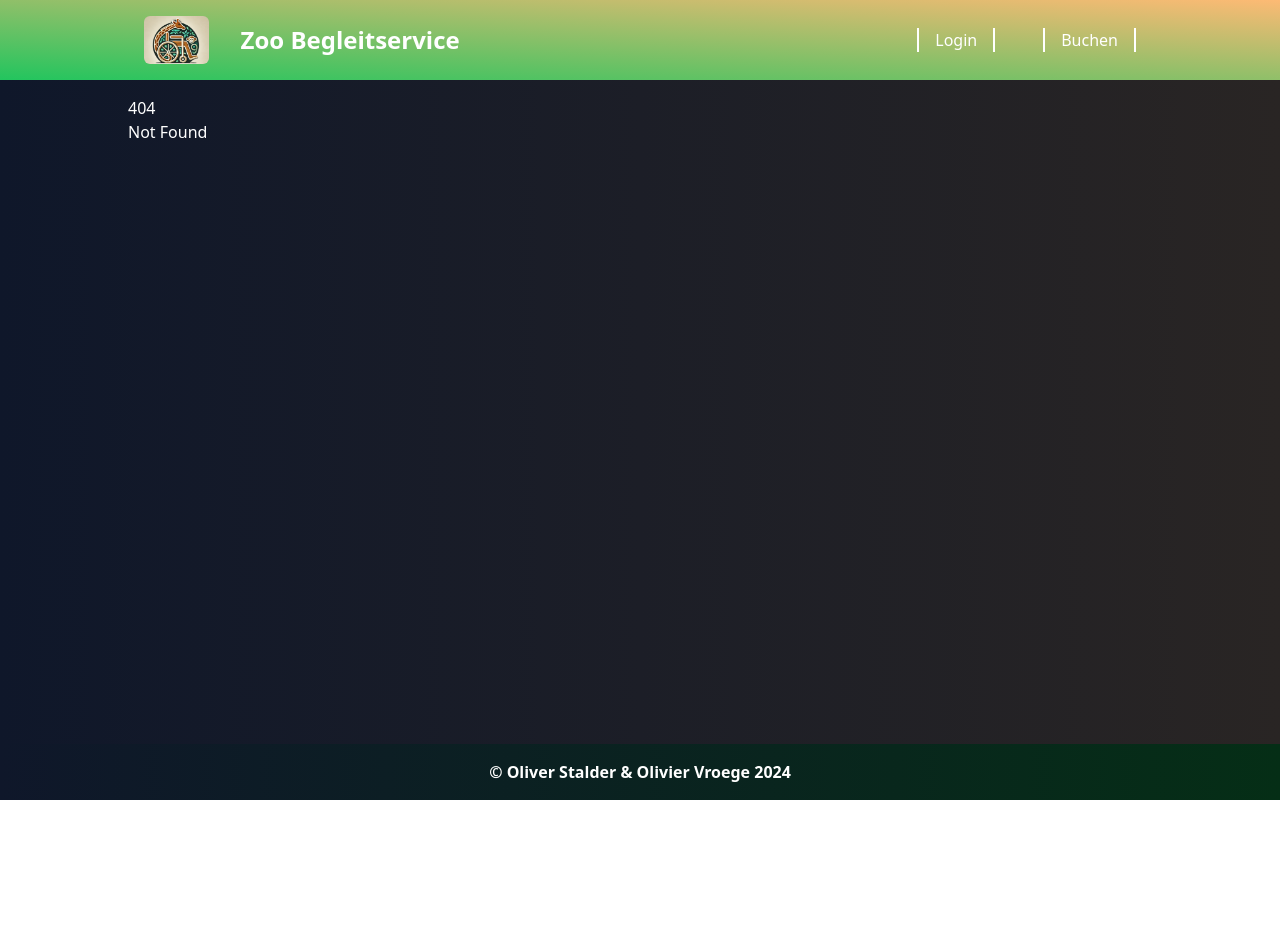
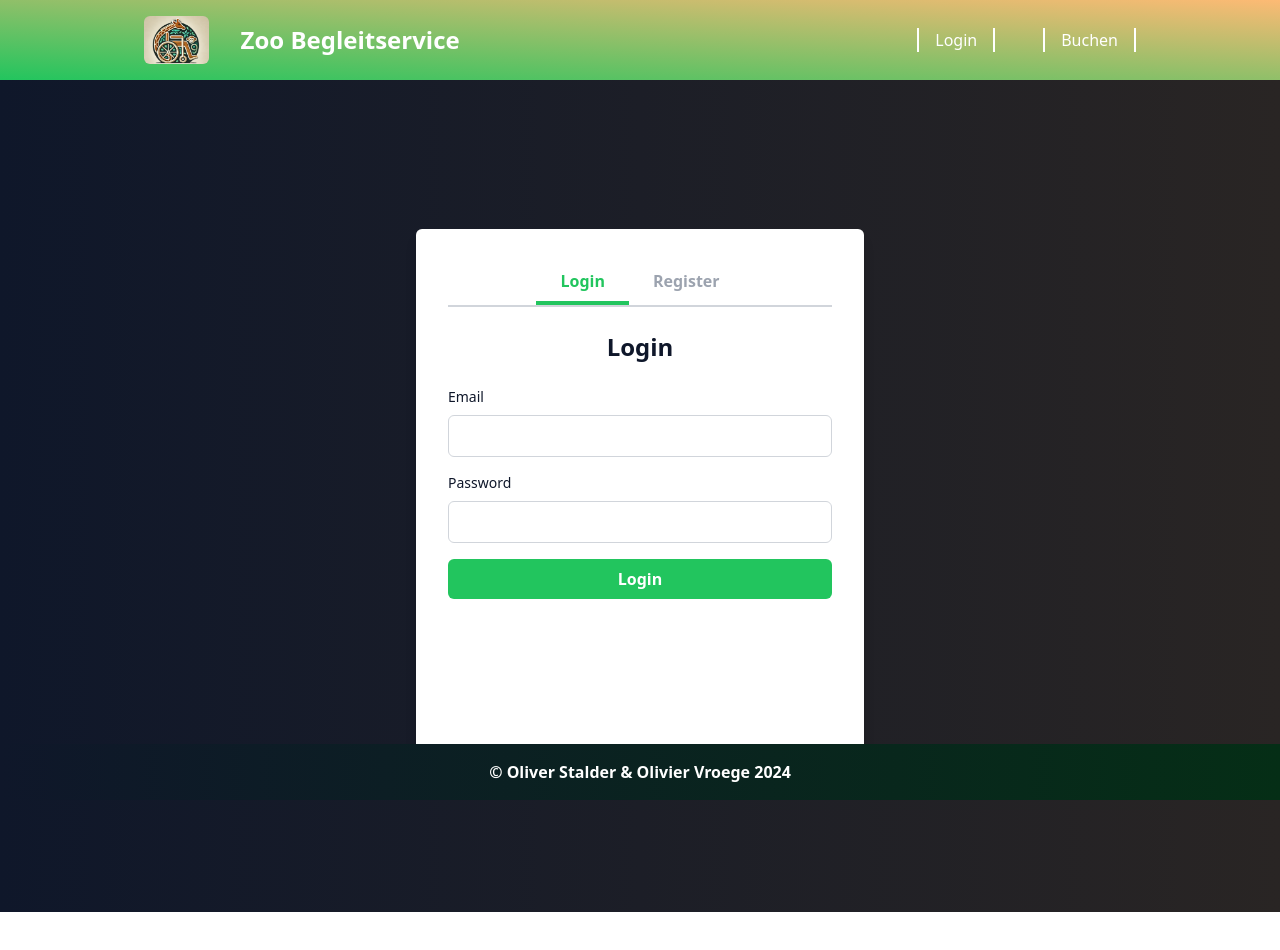
Before and after one commit to Seismix/zoo-begleitservice, a SvelteKit app: page /login in a window 1280 px wide. Before the commit this address had no page. Shown: the top 950 px of the page. Before the commit the page ends 840 px from the top, so only its background shows below. Built offline with nearby package versions, Linux system fonts and the light colour scheme.

Commit message:
Login start (#3)

```diff
--- /dev/null
+++ b/db.json
@@ -0,0 +1,9 @@
+{
+    "users": [
+        {
+            "id": 1,
+            "email": "user@example.com",
+            "password": "1234"
+        }
+    ]
+}
--- a/package.json
+++ b/package.json
@@ -14,6 +14,7 @@
 		"@sveltejs/kit": "^2.9.0",
 		"@sveltejs/vite-plugin-svelte": "^5.0.0",
 		"autoprefixer": "^10.4.20",
+		"json-server": "^1.0.0-beta.3",
 		"svelte": "^5.0.0",
 		"svelte-check": "^4.0.0",
 		"tailwindcss": "^3.4.9",
--- a/src/routes/+layout.svelte
+++ b/src/routes/+layout.svelte
@@ -1,9 +1,7 @@
 <script lang="ts">
 	import '../app.css';
 	import { fade } from 'svelte/transition';
-
 	let { children, data } = $props<{ children: any, data: { url: string } }>();
-
 </script>
 
 <div class="flex flex-col justify-between min-h-screen">
--- a/src/routes/+page.svelte
+++ b/src/routes/+page.svelte
@@ -6,7 +6,6 @@
       <a href="kontakt" class="bg-white text-green-500 py-3 px-6 rounded shadow hover:bg-yellow-300">Kontakt aufnehmen</a>
     </div>
   </section>
-
   <!-- Services Section -->
   <section id="services" class="py-16 bg-white text-[#0f172a]">
     <div class="container mx-auto text-center">
--- /dev/null
+++ b/src/routes/api/users/+server.ts
@@ -0,0 +1,9 @@
+import type { RequestHandler } from "./$types";
+import { json } from "@sveltejs/kit";
+
+export const GET: RequestHandler = async () => {
+    const response = await fetch("http://localhost:3001/users");
+    const users = await response.json();
+
+    return json(users);
+};
--- /dev/null
+++ b/src/routes/login/+page.svelte
@@ -0,0 +1,134 @@
+<script lang="ts">
+    import { enhance } from "$app/forms";
+    let activeTab = $state<"login" | "register">("login");
+</script>
+
+<div class="flex items-center justify-center min-h-screen p-8">
+    <div class="bg-white rounded-md shadow-lg p-8 w-full max-w-md">
+        <div class="flex justify-center border-b-2 border-gray-300 mb-6">
+            <button
+                class="py-2 px-6 font-bold transition duration-300 border-b-4 {activeTab ===
+                'login'
+                    ? 'text-green-500 border-green-500'
+                    : 'text-gray-400 border-transparent'}"
+                onclick={() => (activeTab = "login")}
+            >
+                Login
+            </button>
+            <button
+                class="py-2 px-6 font-bold transition duration-300 border-b-4 {activeTab ===
+                'register'
+                    ? 'text-green-500 border-green-500'
+                    : 'text-gray-400 border-transparent'}"
+                onclick={() => (activeTab = "register")}
+            >
+                Register
+            </button>
+        </div>
+        <div class="h-[400px] overflow-y-auto transition-all duration-300">
+            {#if activeTab === "login"}
+                <div>
+                    <h2
+                        class="text-2xl font-bold mb-6 text-center text-[#0f172a]"
+                    >
+                        Login
+                    </h2>
+                    <form method="POST" action="?/login" use:enhance class="space-y-4">
+                        <div>
+                            <label
+                                for="email"
+                                class="block text-sm font-medium mb-2 text-[#0f172a]"
+                                >Email</label
+                            >
+                            <input
+                                type="email"
+                                id="email"
+                                name="email"
+                                class="w-full p-2 border border-gray-300 rounded-md focus:outline-none focus:ring-2 focus:ring-green-500"
+                                required
+                            />
+                        </div>
+                        <div>
+                            <label
+                                for="password"
+                                class="block text-sm font-medium mb-2 text-[#0f172a]"
+                                >Password</label
+                            >
+                            <input
+                                type="password"
+                                id="password"
+                                name="password"
+                                class="w-full p-2 border border-gray-300 rounded-md focus:outline-none focus:ring-2 focus:ring-green-500"
+                                required
+                            />
+                        </div>
+                        <button
+                            type="submit"
+                            class="w-full bg-green-500 hover:bg-green-600 text-white font-bold py-2 rounded-md transition duration-300"
+                        >
+                            Login
+                        </button>
+                    </form>
+                </div>
+            {:else if activeTab === "register"}
+                <div>
+                    <h2
+                        class="text-2xl font-bold mb-6 text-center text-[#0f172a]"
+                    >
+                        Register
+                    </h2>
+                    <form method="POST" action="?/register" use:enhance class="space-y-4">
+                        <div>
+                            <label
+                                for="name"
+                                class="block text-sm font-medium mb-2 text-[#0f172a]"
+                                >Name</label
+                            >
+                            <input
+                                type="text"
+                                id="name"
+                                name="name"
+                                class="w-full p-2 border border-gray-300 rounded-md focus:outline-none focus:ring-2 focus:ring-green-500"
+                                required
+                            />
+                        </div>
+                        <div>
+                            <label
+                                for="email"
+                                class="block text-sm font-medium mb-2 text-[#0f172a]"
+                                >Email</label
+                            >
+                            <input
+                                type="email"
+                                id="email"
+                                name="email"
+                                class="w-full p-2 border border-gray-300 rounded-md focus:outline-none focus:ring-2 focus:ring-green-500"
+                                required
+                            />
+                        </div>
+                        <div>
+                            <label
+                                for="password"
+                                class="block text-sm font-medium mb-2 text-[#0f172a]"
+                                >Password</label
+                            >
+                            <input
+                                type="password"
+                                id="password"
+                                name="password"
+                                class="w-full p-2 border border-gray-300 rounded-md focus:outline-none focus:ring-2 focus:ring-green-500"
+                                required
+                            />
+                        </div>
+                        <button
+                            type="submit"
+                            class="w-full bg-green-500 hover:bg-green-600 text-white font-bold py-2 rounded-md transition duration-300"
+                        >
+                            Register
+                        </button>
+                    </form>
+                </div>
+            {/if}
+        </div>
+    </div>
+</div>
```
Also changed, not shown: src/routes/+layout.ts (line endings or trailing spaces), 1 other file (tests, documents, lock files or other folders).
